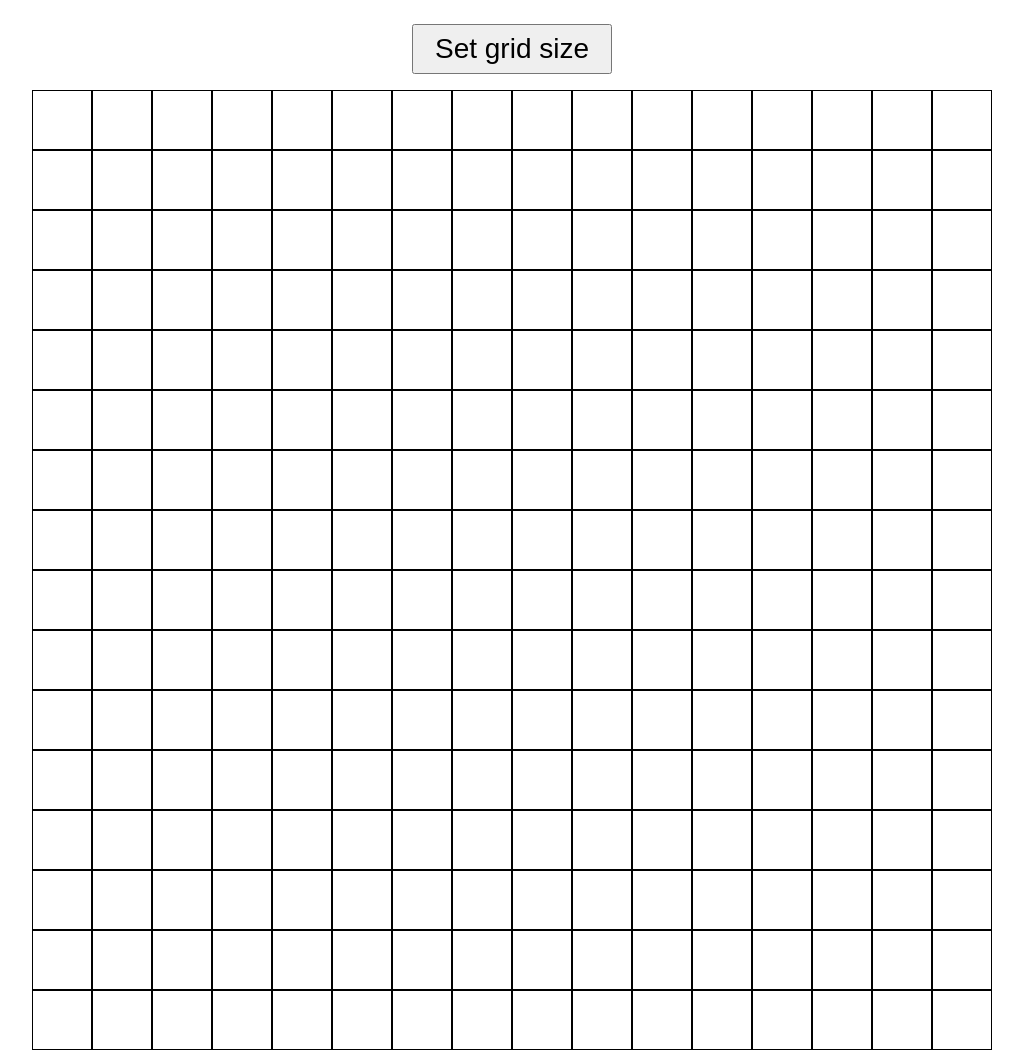
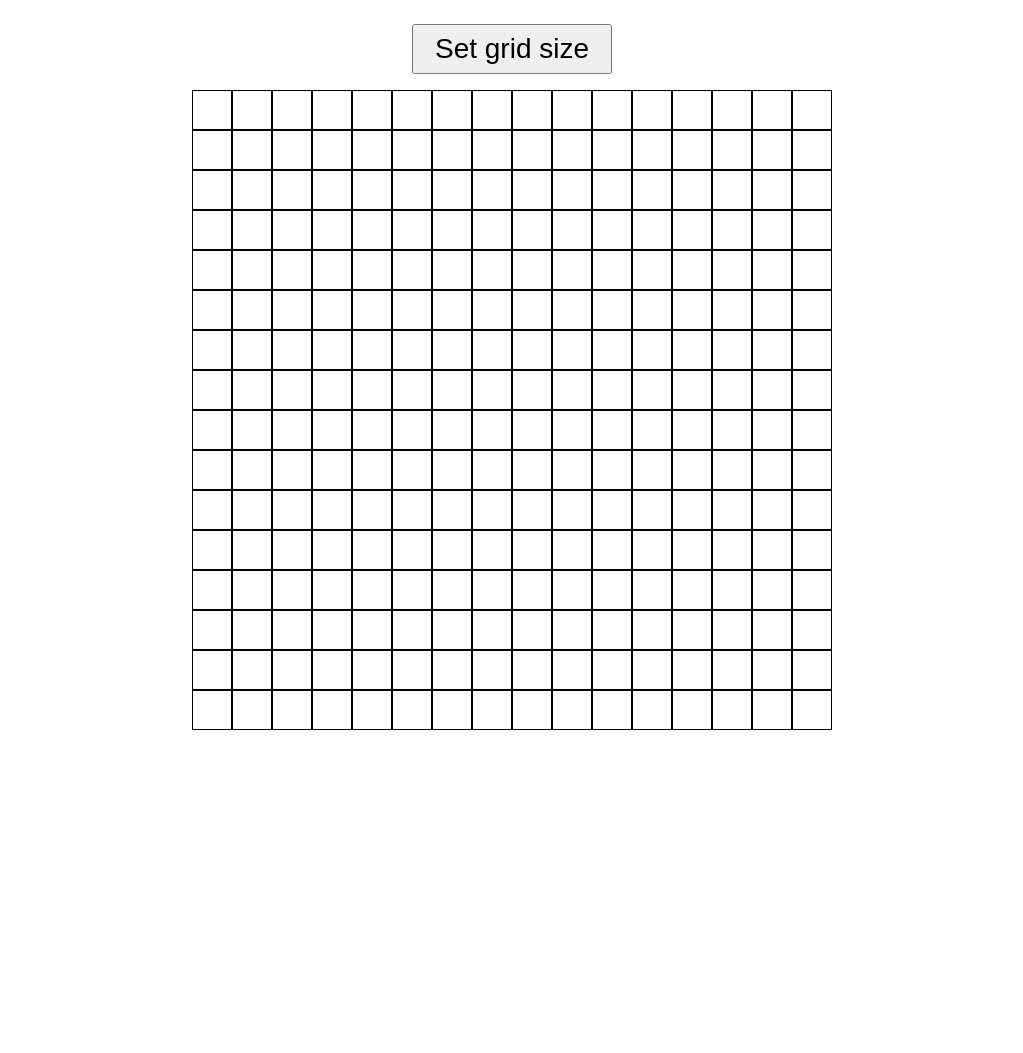
Before and after one commit to WitherMite/etch-a-sketch, a plain HTML site: page index.html in a window 1280 px wide. Shown: the whole page, without its empty margins (128-1151 px from the left). After the commit the page ends 800 px from the top, so only its background shows below. Drawn offline with Linux system fonts and the light colour scheme.

Commit message:
Keep grid from overflowing past the bottom of window

```diff
--- a/style.css
+++ b/style.css
@@ -10,6 +10,8 @@ body {
     margin: auto;
     height: 75vw;
     width: 75vw;
+    max-width: 80vh;
+    max-height: 80vh;
     display: flex;
     flex-wrap: wrap;
 }
```
